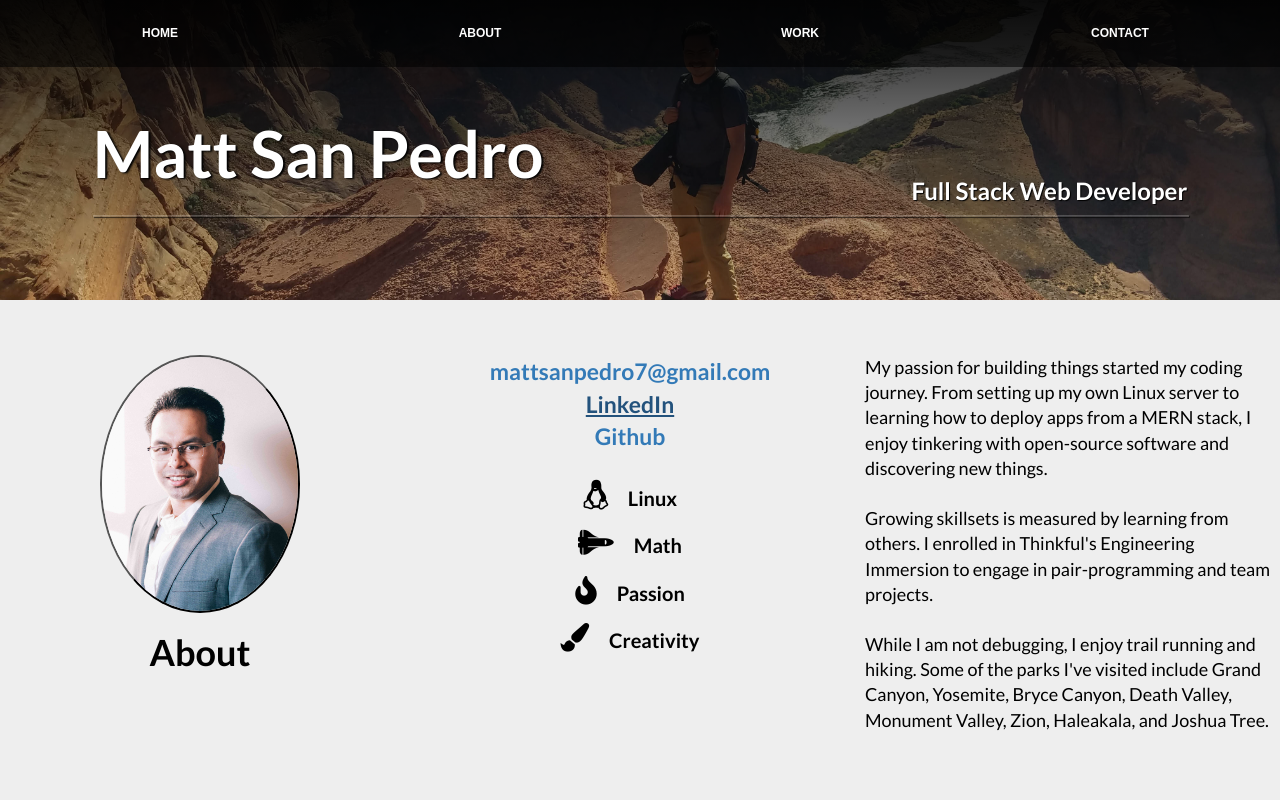
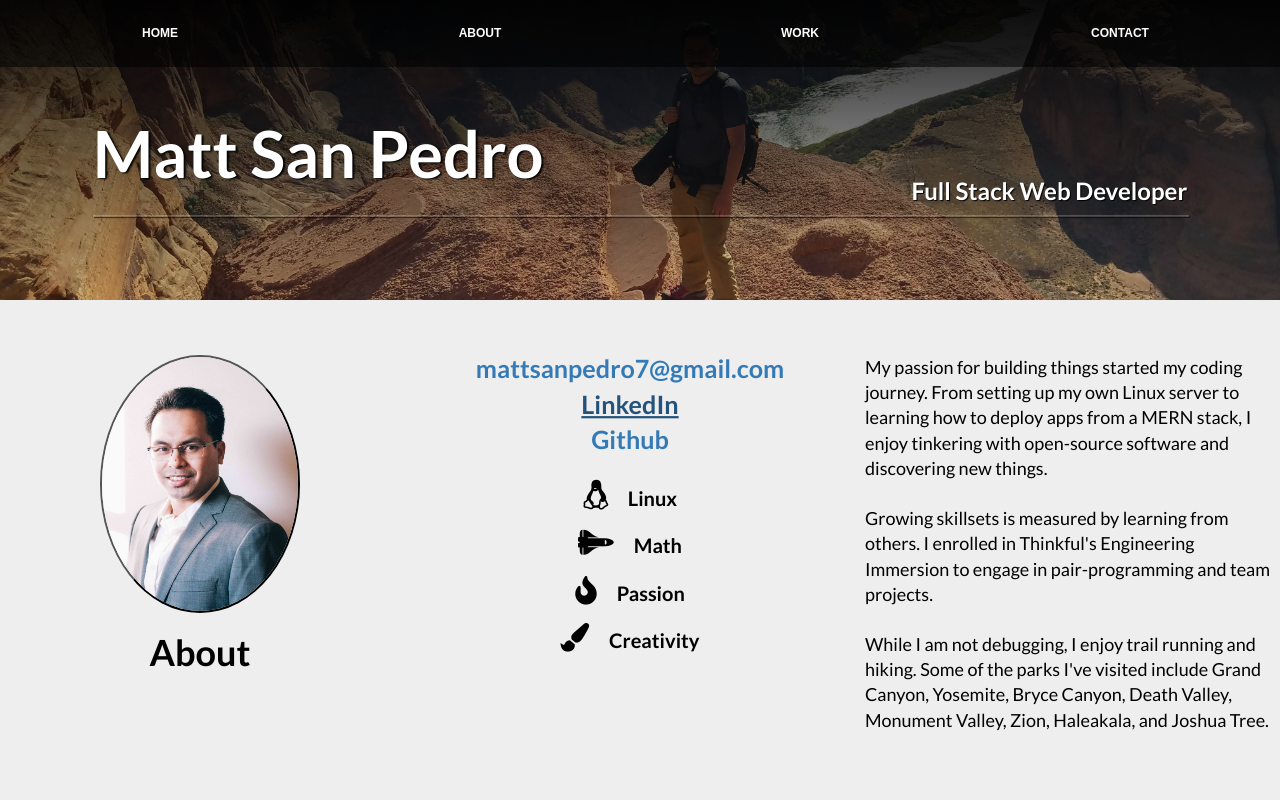
Before and after one commit to mattNat/portfolio-revamp, a React (Create React App) app: page / in a window 1280 px wide. In both pictures the pointer is over the element 630 px from the left and 404 px from the top of the page. Shown: the top 800 px of the page. Built offline with nearby package versions, Linux system fonts and the light colour scheme.

Commit message:
add hover effect to contact at about me

```diff
--- a/src/styles/aboutMe.css
+++ b/src/styles/aboutMe.css
@@ -32,6 +32,14 @@
 
 .about-contact {
   font-size: 0.8em;
+  transition: 0.6s linear;
+}
+
+.about-contact:hover {
+	/* background: none; */
+  font-style: bold;
+  transform: scale(1.1);
+  /* border-left: 1px solid black; */
 }
 
 .about-font {
```
